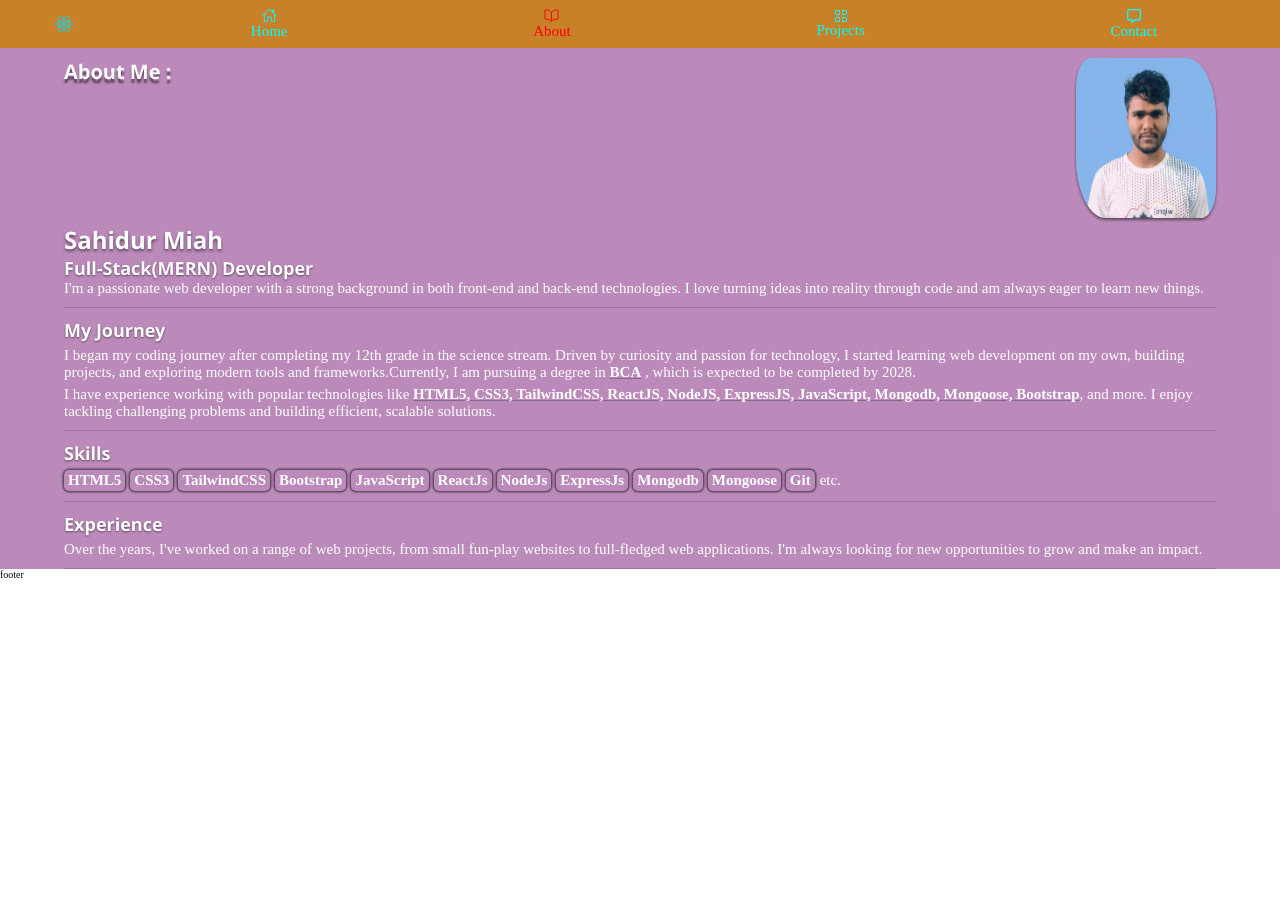
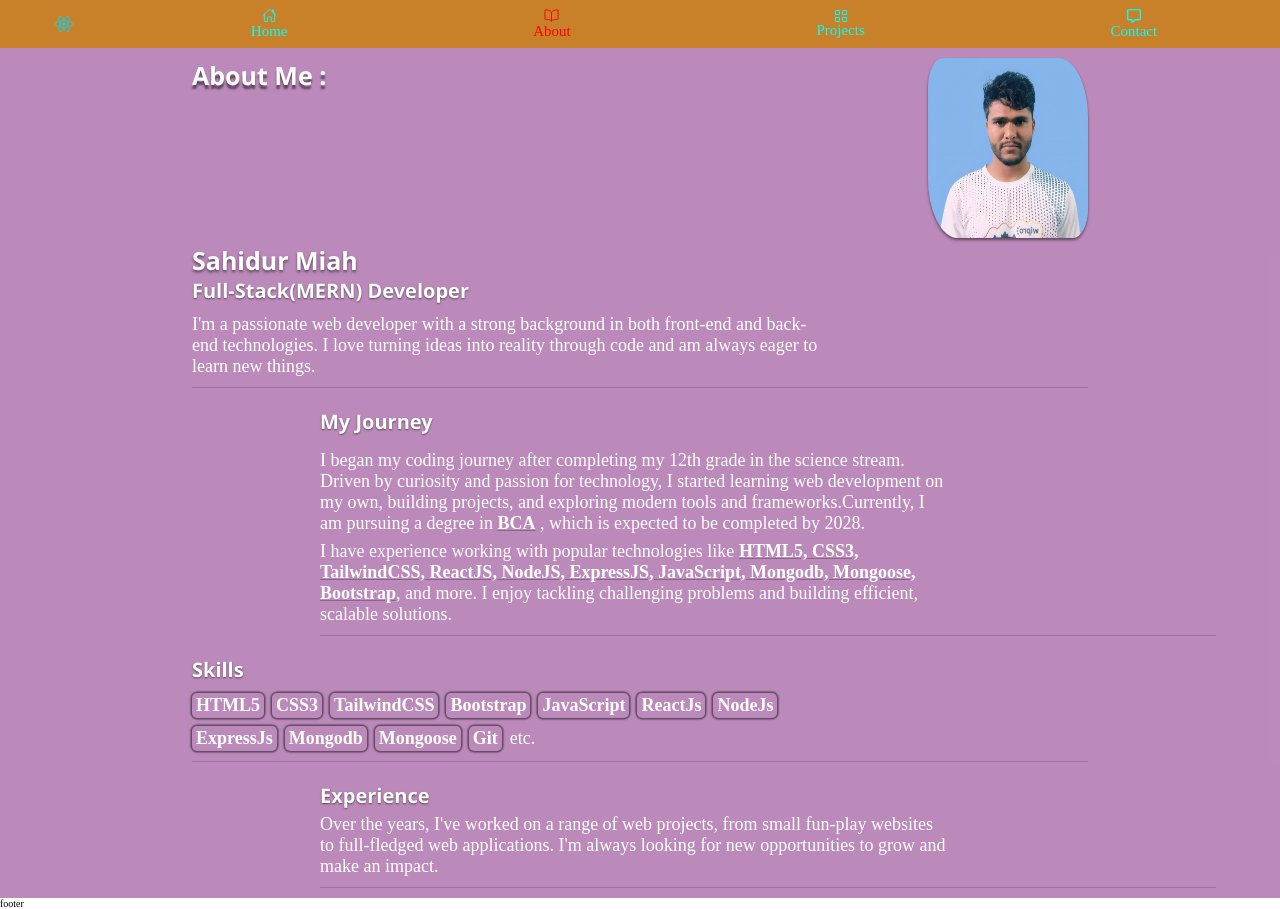
Before and after one commit to Code-Master20/My-Portfolio, a React (Vite) app: page /about in a window 1280 px wide. Before the commit the page ends 800 px from the top, so only its background shows below. Built offline with nearby package versions, Linux system fonts and the light colour scheme.

Commit message:
About-page designing/functionalities done (Mobile & large devices)

```diff
--- a/src/appComonents/Middle/About.module.css
+++ b/src/appComonents/Middle/About.module.css
@@ -25,7 +25,6 @@
 .dev-intro {
   display: flex;
   flex-direction: column;
-  /* align-items: center; */
   padding-bottom: 1rem;
   border-bottom: 1.5px solid rgba(26, 25, 25, 0.2);
 }
@@ -49,8 +48,8 @@
   text-shadow: 0px 4px 2px rgba(0, 0, 0, 0.5);
 }
 .dev-img-container > :last-child {
-  width: 14rem;
-  height: 16rem;
+  width: 13rem;
+  height: 15rem;
   box-shadow: 0px 2px 3px rgba(0, 0, 0, 0.5);
   border-radius: 1.5rem 3rem / 3rem 6rem;
 }
@@ -188,10 +187,168 @@
 }
 
 @media (min-width: 600px) {
+  .dev-img-container > :last-child {
+    width: 14rem;
+    height: 16rem;
+  }
 }
 
 @media (min-width: 768px) {
+  .dev-intro {
+    border-bottom: none;
+  }
+
+  .dev-img-container {
+    width: 70vw;
+    align-self: center;
+  }
+
+  .dev-img-container > :last-child {
+    width: 15rem;
+    height: 17rem;
+  }
+  .dev-info-container {
+    width: 70vw;
+    align-self: center;
+    border-bottom: 1.5px solid rgba(26, 25, 25, 0.2);
+    padding-bottom: 0.8rem;
+  }
+
+  .dev-info-container > :last-child {
+    margin-top: 1rem;
+  }
+  .dev-journey {
+    border-bottom: none;
+  }
+  .dev-journey > div {
+    width: 70vw;
+    border-bottom: 1.5px solid rgba(26, 25, 25, 0.2);
+    padding-bottom: 0.8rem;
+  }
+  .dev-journey > div > :first-child {
+    margin-bottom: 1rem;
+  }
+  .dev-journey > div > :last-child {
+    margin-top: 0.8rem;
+  }
+
+  .dev-skills {
+    border-bottom: none;
+  }
+  .dev-skills > div {
+    width: 70vw;
+    align-self: center;
+    border-bottom: 1.5px solid rgba(26, 25, 25, 0.2);
+    padding-bottom: 0.8rem;
+  }
+  .dev-skills > div > :first-child {
+    margin-bottom: 1rem;
+  }
+  .dev-skills > div > p {
+    display: flex;
+    justify-content: flex-start;
+    /* align-items: center; */
+    flex-wrap: wrap;
+    row-gap: 0.6rem;
+    column-gap: 0.5rem;
+  }
+
+  .dev-experience {
+    border-bottom: none;
+  }
+  .dev-experience > div {
+    align-self: center;
+    width: 70vw;
+    border-bottom: 1.5px solid rgba(26, 25, 25, 0.2);
+    padding-bottom: 0.8rem;
+  }
 }
 
 @media (min-width: 1024px) {
+  .dev-intro {
+    border-bottom: none;
+  }
+  .dev-img-container > :first-child {
+    font-size: 2.5rem;
+    font-weight: 900;
+  }
+  .dev-img-container > :last-child {
+    width: 16rem;
+    height: 18rem;
+  }
+  .dev-info-container {
+    border-bottom: 1.5px solid rgba(26, 25, 25, 0.2);
+    padding-bottom: 1rem;
+  }
+
+  .dev-info-container > :first-child {
+    font-size: 2.5rem;
+  }
+  .dev-info-container > :nth-child(2) {
+    font-size: 2rem;
+  }
+  .dev-info-container > :last-child {
+    margin-top: 1rem;
+    width: 70%;
+    font-size: 1.8rem;
+  }
+  .dev-journey {
+    border-bottom: none;
+  }
+  .dev-journey > div {
+    width: 70vw;
+    align-self: flex-end;
+    border-bottom: 1.5px solid rgba(26, 25, 25, 0.2);
+    padding-bottom: 1rem;
+  }
+  .dev-journey > div > h1 {
+    font-size: 2rem;
+    margin-bottom: 0.5rem;
+  }
+  .dev-journey > div > :nth-child(2) {
+    font-size: 1.8rem;
+    width: 70%;
+  }
+  .dev-journey > div > :last-child {
+    margin-top: 0.2rem;
+    font-size: 1.8rem;
+    width: 70%;
+  }
+
+  .dev-skills {
+    border-bottom: none;
+  }
+  .dev-skills > div {
+    border-bottom: 1.5px solid rgba(26, 25, 25, 0.2);
+    padding-bottom: 1rem;
+  }
+
+  .dev-skills > div > :first-child {
+    font-size: 2rem;
+    margin-bottom: 0.5rem;
+  }
+  .dev-skills > div > :last-child {
+    width: 70%;
+  }
+  .dev-skills > div > p:last-child {
+    font-size: 1.8rem;
+    column-gap: 0.8rem;
+    row-gap: 0.8rem;
+  }
+
+  .dev-experience {
+    border-bottom: none;
+  }
+  .dev-experience > div {
+    align-self: flex-end;
+    border-bottom: 1.5px solid rgba(26, 25, 25, 0.2);
+    padding-bottom: 1rem;
+  }
+  .dev-experience > div > h1 {
+    font-size: 2rem;
+  }
+  .dev-experience > div > :last-child {
+    font-size: 1.8rem;
+    width: 70%;
+  }
 }
```
